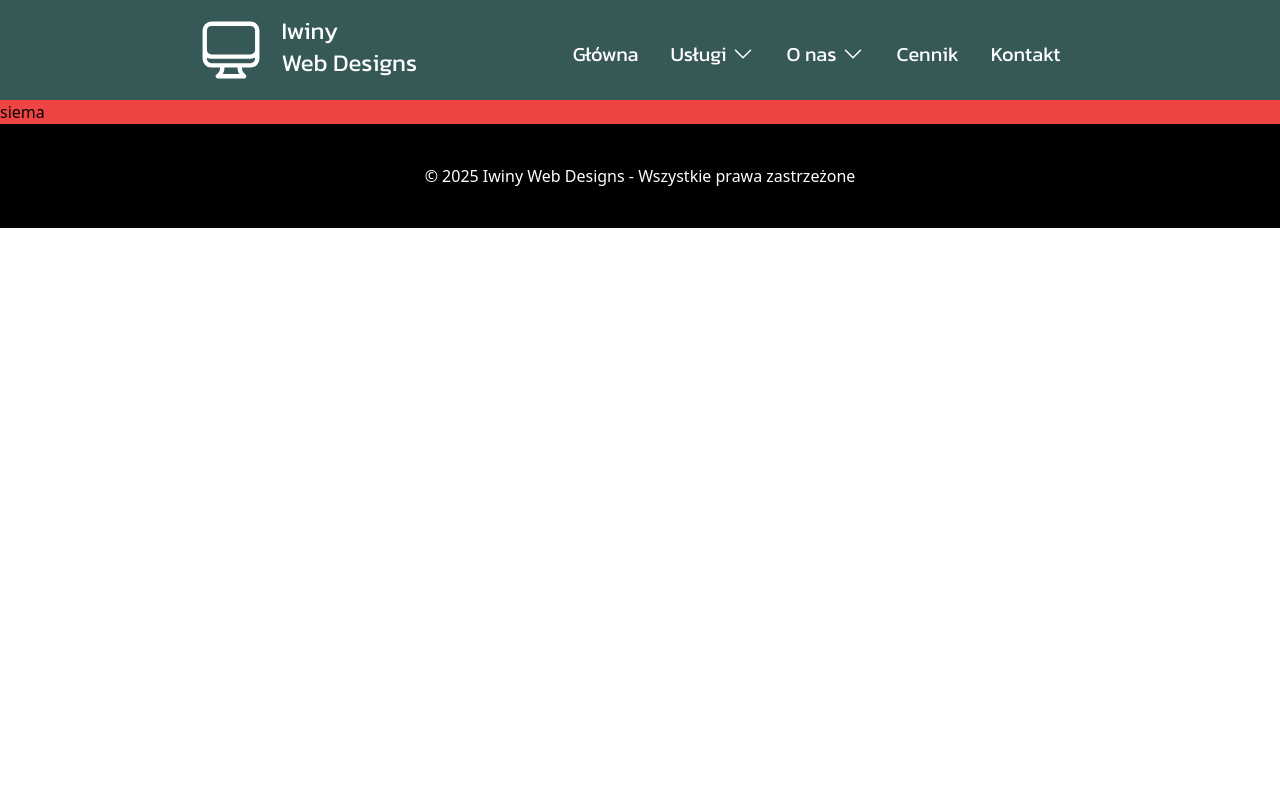
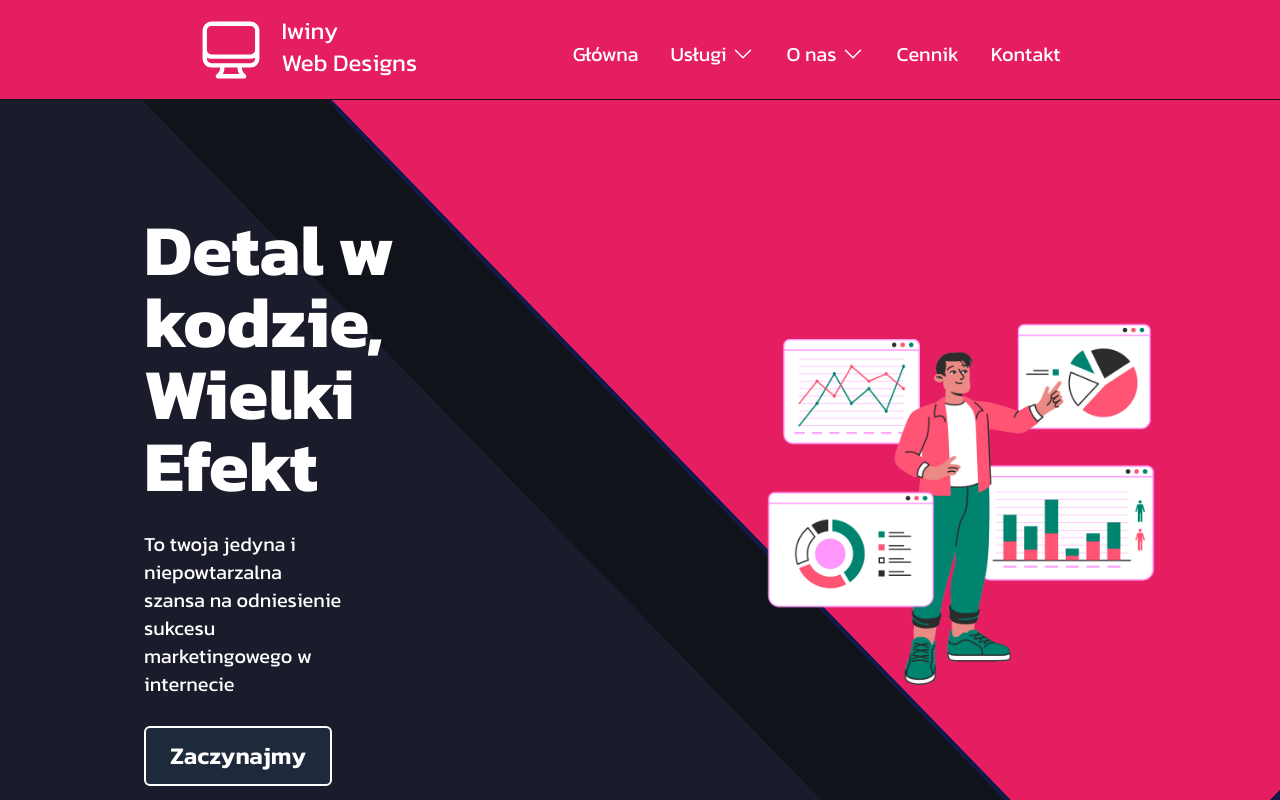
Before and after one commit to ToNieKuba1234/Iwiny-Web-Designs, a React (Create React App) app: page / in a window 1280 px wide. Built offline with nearby package versions, Linux system fonts and the light colour scheme; a web font is replaced by a local one.

Commit message:
Landing Page

```diff
--- a/src/App.js
+++ b/src/App.js
@@ -19,7 +19,7 @@ function App() {
         <MobileMenu mobileMenu={mobileMenu} />
 
         <Routes>
-          <Route path="/" element={<Home />} /> {/* Strona główna */}
+          <Route path="/" element={<Home />} />
         </Routes>
 
         <Footer />
--- /dev/null
+++ b/src/components/LandingPage.jsx
@@ -0,0 +1,28 @@
+import React from 'react'
+import hero_icon from '../assets/hero-icon.png'
+import LandingBg from '../assets/landing_bg.png'
+
+export default function LandingPage() {
+    return (
+        <section className='flex flex-col min-h-screen gap-5 bg-center bg-no-repeat bg-cover lg:min-h-[50vh] lg:h-auto xl:min-h-screen lg:gap-0 lg:flex-row' style={{background: `url(${LandingBg})`}}>
+            <div className='flex flex-col items-center justify-center w-full h-auto text-center text-white lg:w-2/3 my-7 lg:my-0 gap-y-8 lg:gap-y-5 font-kanit xl:w-1/2 xl:gap-y-10'>
+                <div className="flex flex-col items-start w-full h-auto lg:w-full justify-evenly gap-y-7 xl:w-[55%] xl:h-auto">
+                    <div className="self-center w-3/4 h-auto xl:w-full">
+                        <p className="w-full text-5xl font-bold text-center lg:text-4xl lg:text-left xl:text-7xl">Detal w kodzie,</p>
+                        <p className="w-full text-5xl font-bold text-center lg:text-4xl lg:text-left xl:text-7xl">Wielki Efekt</p>
+                    </div>
+
+                    <p className="self-center text-xl w-5/6 text-center lg:w-3/4 lg:text-left xl:w-[57%] xl:self-start">To twoja jedyna i niepowtarzalna szansa na odniesienie sukcesu marketingowego w internecie</p>
+
+                    <button className="self-center lg:mr-32 xl:self-start px-6 z-30 py-3 bg-slate-800 rounded-md text-white relative font-semibold after:-z-20 after:absolute after:h-1 after:w-1 after:bg-[#b32655] after:left-5 overflow-hidden after:bottom-0 after:translate-y-full after:rounded-md after:hover:scale-[300] after:hover:transition-all after:hover:duration-700 after:transition-all after:duration-700 transition-all duration-700 hover:[text-shadow:2px_2px_2px_#fda4af] text-2xl border-2 border-white">
+                        Zaczynajmy
+                    </button>
+                </div>
+            </div>
+
+            <div className="flex items-center justify-center w-full xl:w-1/2">
+                <img src={hero_icon} alt="hero-icon" className="w-3/4 lg:w-2/3"/>
+            </div>
+        </section>
+    )
+}
--- a/src/components/Navbar.jsx
+++ b/src/components/Navbar.jsx
@@ -6,12 +6,11 @@ export default function Navbar({ setMobileMenu, mobileMenu }) {
     }
 
     return (
-        <div className='bg-teal-950 bg-opacity-80 sticky w-screen h-[100px] flex justify-evenly items-center p-6'>
+        <div className="z-10 bg-[#e51d61] static lg:sticky top-0 w-screen h-[100px] flex justify-evenly items-center p-6 border-[#18141c] border-b-[1px]">
             <div className='flex'>
                 <svg xmlns="http://www.w3.org/2000/svg" fill="none" viewBox="0 0 24 24" strokeWidth={1.5} stroke="currentColor" className="h-[70px] px-4 text-white">
                     <path strokeLinecap="round" strokeLinejoin="round" d="M9 17.25v1.007a3 3 0 0 1-.879 2.122L7.5 21h9l-.621-.621A3 3 0 0 1 15 18.257V17.25m6-12V15a2.25 2.25 0 0 1-2.25 2.25H5.25A2.25 2.25 0 0 1 3 15V5.25m18 0A2.25 2.25 0 0 0 18.75 3H5.25A2.25 2.25 0 0 0 3 5.25m18 0V12a2.25 2.25 0 0 1-2.25 2.25H5.25A2.25 2.25 0 0 1 3 12V5.25" />
                 </svg>
-
 
                 <div className='text-2xl text-white font-kanit'>
                     <h1 className='block'>Iwiny</h1>
@@ -20,7 +19,7 @@ export default function Navbar({ setMobileMenu, mobileMenu }) {
             </div>
 
             <div className='flex'>
-                <ul className='justify-center hidden mt-2 ml-auto mr-10 space-x-8 md:flex' >
+                <ul className='justify-center hidden mt-2 ml-auto mr-10 space-x-8 md:flex'>
                     <li className='text-xl text-white cursor-pointer font-kanit underline-hover hover:text-gray-400 active:text-gray-500'>Główna</li>
                     <li className="text-xl text-white cursor-pointer font-kanit group">
                         <div className="relative flex flex-row items-center gap-1">
@@ -38,16 +37,15 @@ export default function Navbar({ setMobileMenu, mobileMenu }) {
                             </svg>
                         </div>
 
-                        <ul className="absolute invisible text-white transition-all duration-300 rounded-lg shadow-lg opacity-0 bg-teal-950 mt-16-2 w- group-hover:opacity-100 group-hover:visible group-hover:translate-y-1">
-                            <li className="p-2 rounded-lg min-w-[200px] hover:bg-teal-900 active:bg-teal-800">Web Dev</li>
-                            <li className="p-2 rounded-lg min-w-[200px] hover:bg-teal-900 active:bg-teal-800">SEO</li>
-                            <li className="p-2 rounded-lg min-w-[200px] hover:bg-teal-900 active:bg-teal-800">Google PPC Ads</li>
+                        <ul className="absolute invisible text-white transition-all duration-300 rounded-lg shadow-lg opacity-0 bg-[#b32655] mt-16-2 w- group-hover:opacity-100 group-hover:visible group-hover:translate-y-1">
+                            <li className="p-2 rounded-lg min-w-[200px] hover:bg-[#9b234b] active:bg-[#7e1d3d]">Web Dev</li>
+                            <li className="p-2 rounded-lg min-w-[200px] hover:bg-[#9b234b] active:bg-[#7e1d3d]">SEO</li>
+                            <li className="p-2 rounded-lg min-w-[200px] hover:bg-[#9b234b] active:bg-[#7e1d3d]">Google PPC Ads</li>
                         </ul>
                     </li>
-                    <li className="text-xl text-white cursor-pointer font-kanit group">
-                        <div className="relative flex flex-row items-center gap-1">
+                    <li className="relative text-xl text-white cursor-pointer font-kanit group">
+                        <div className="flex flex-row items-center gap-1">
                             <span className="hover:text-gray-400">O nas</span>
-
                             <svg
                                 xmlns="http://www.w3.org/2000/svg"
                                 fill="none"
@@ -60,11 +58,12 @@ export default function Navbar({ setMobileMenu, mobileMenu }) {
                             </svg>
                         </div>
 
-                        <ul className="absolute invisible text-white transition-all duration-300 rounded-lg shadow-lg opacity-0 bg-teal-950 mt-16-2 w- group-hover:opacity-100 group-hover:visible group-hover:translate-y-1">
-                            <li className="p-2 rounded-lg min-w-[200px] hover:bg-teal-900 active:bg-teal-800">O nas</li>
-                            <li className="p-2 rounded-lg min-w-[200px] hover:bg-teal-900 active:bg-teal-800">FAQ</li>
+                        <ul className="absolute invisible text-white transition-all duration-300 rounded-lg shadow-lg opacity-0 bg-[#b32655] mt-16-2 w- group-hover:opacity-100 group-hover:visible group-hover:translate-y-1">
+                            <li className="p-2 rounded-lg min-w-[200px] hover:bg-[#9b234b] active:bg-[#7e1d3d]">O nas</li>
+                            <li className="p-2 rounded-lg min-w-[200px] hover:bg-[#9b234b] active:bg-[#7e1d3d]">FAQ</li>
                         </ul>
                     </li>
+
                     <li className='text-xl text-white cursor-pointer font-kanit underline-hover hover:text-gray-400 active:text-gray-500'>Cennik</li>
                     <li className='text-xl text-white cursor-pointer font-kanit underline-hover hover:text-gray-400 active:text-gray-500'>Kontakt</li>
                 </ul>
@@ -80,9 +79,8 @@ export default function Navbar({ setMobileMenu, mobileMenu }) {
                             <path strokeLinecap="round" strokeLinejoin="round" d="M6 18 18 6M6 6l12 12" />
                         </svg>
                     )}
-
                 </button>
             </div>
         </div>
-    )
+    );
 }
--- a/src/pages/Home.jsx
+++ b/src/pages/Home.jsx
@@ -1,12 +1,10 @@
 import React from 'react';
+import LandingPage from '../components/LandingPage';
 
-function Home() {
-
+export default function Home() {
   return (
-    <div className="bg-red-500">
-        siema
+    <div className="w-full">
+      <LandingPage />
     </div>
   );
 }
-
-export default Home;
--- a/tailwind.config.js
+++ b/tailwind.config.js
@@ -11,6 +11,10 @@ module.exports = {
           'bebas-neue': ['Bebas Neue', 'sans-serif'],
           'selection': ['Selection', 'sans-serif']
         },
+
+        backgroundImage: {
+          'landing-hero-1': "url('./src/assets/landing_bg.png')"
+        },
       },
     },
     plugins: [],
```
Also changed, not shown: src/components/MobileMenu.jsx (+16 -12 lines), src/assets/hero-icon.png (added), src/assets/landing_bg.png (added). Lines whose indentation alone changed are shown as unchanged.
